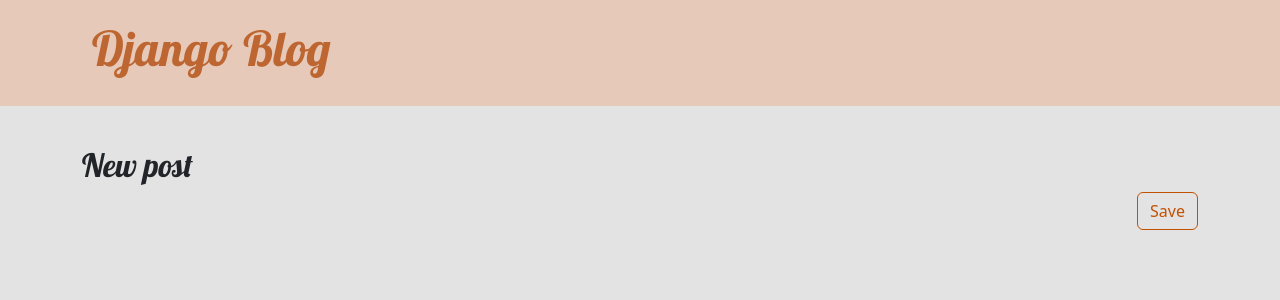
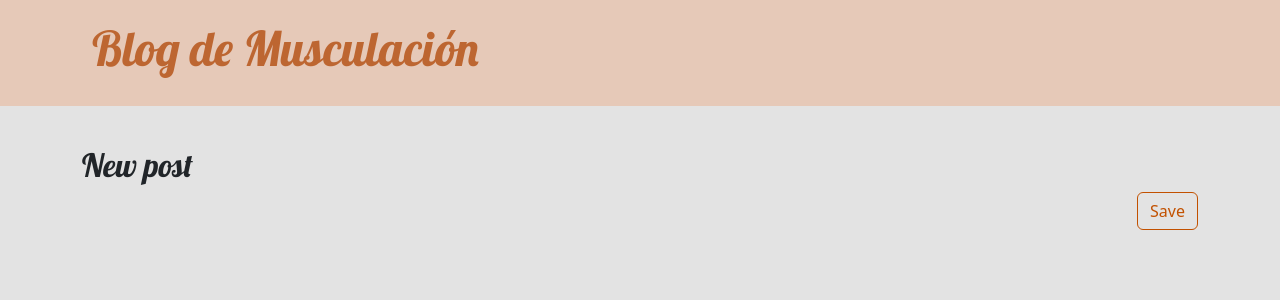
Before and after one commit to AlexisCor95/mi_primer_blog, a Django app: page /post/new/ in a window 1280 px wide. Shown: the top 300 px of the page. Run offline with Django 5.2, Linux system fonts and the light colour scheme.

Commit message:
Se cambia titulo de la web y se modifica la base.

```diff
--- a/blog/templates/blog/base.html
+++ b/blog/templates/blog/base.html
@@ -17,7 +17,7 @@
                     {% include './icons/file-earmark-plus.svg' %}
                 </a>
             {% endif %}
-            <h1><a href="/">Django Blog</a></h1>
+            <h1><a href="/">Blog de Musculación</a></h1>
         </div>
     </header>
     <main class="container">
--- a/blog/templates/blog/post_list.html
+++ b/blog/templates/blog/post_list.html
@@ -5,7 +5,6 @@
         <article class="post">
             <time class="date">published: {{ post.published_date }}</time>
             <h2><a href="{% url 'post_detail' pk=post.pk %}">{{ post.title }}</a></h2>
-            <p>{{ post.text|linebreaks }}</p>
         </article>
     {% endfor %}
 {% endblock %}
```
